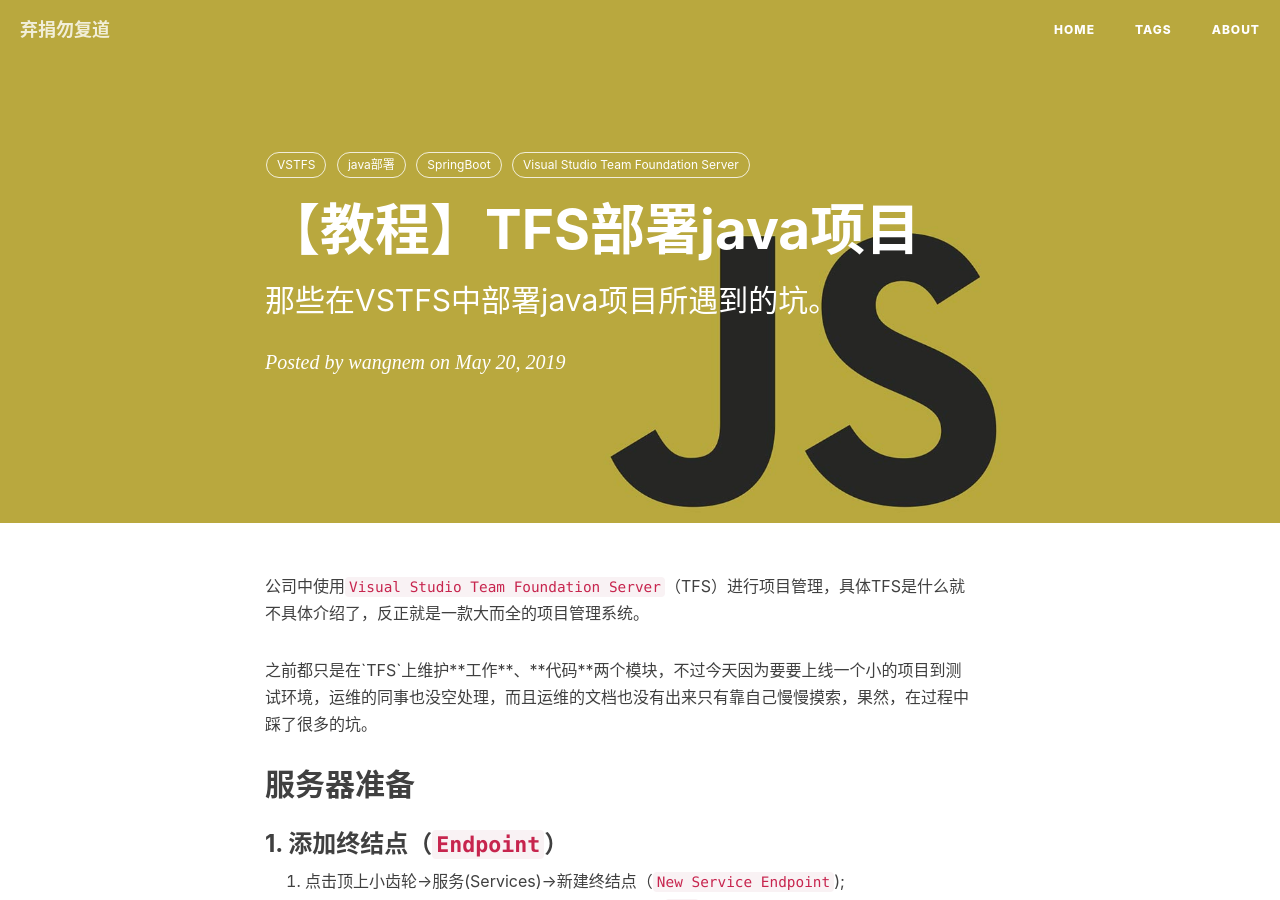
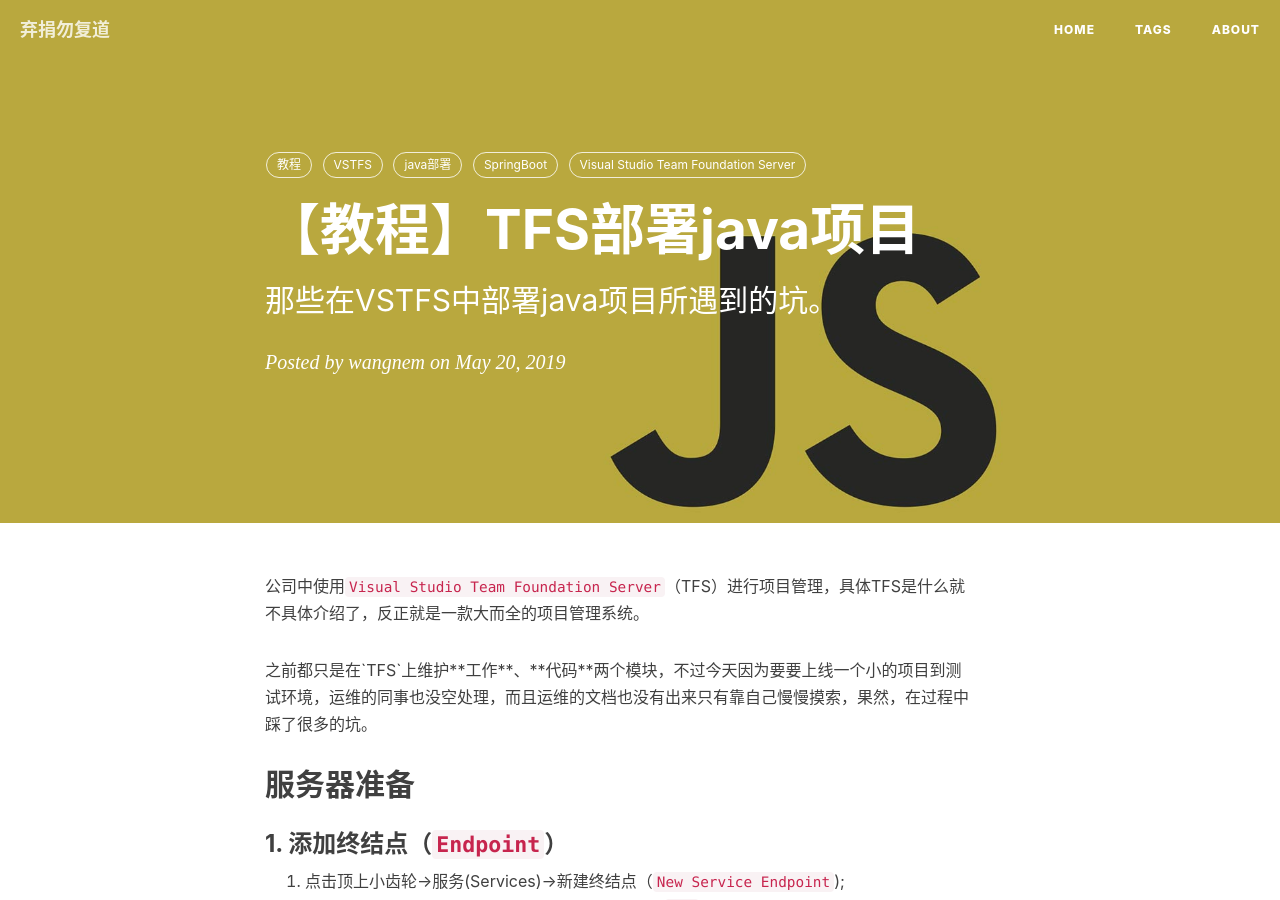
Before and after one commit to lovears/lovears.github.io, a Jekyll site: the page built from _posts/2019-05-21-tfs.markdown, in a window 1280 px wide and 900 px high. Built offline with Jekyll 4.4.1, drawn with Linux system fonts in a browser that asks for light colours; nearby versions of some CDN libraries; comment, search, counter and statistics services are not loaded.

Commit message:
Update 2019-05-21-tfs.markdown

```diff
--- a/_posts/2019-05-21-tfs.markdown
+++ b/_posts/2019-05-21-tfs.markdown
@@ -6,6 +6,7 @@ date:       2019-05-20
 author:     "wangnem"
 header-img: "img/post-bg-js-version.jpg"
 tags:
+    - 教程
     - VSTFS
     - java部署
     - SpringBoot
```
